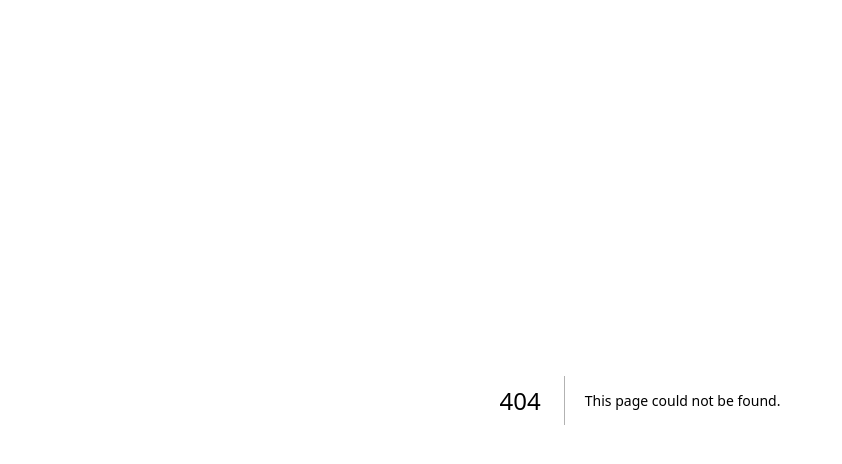
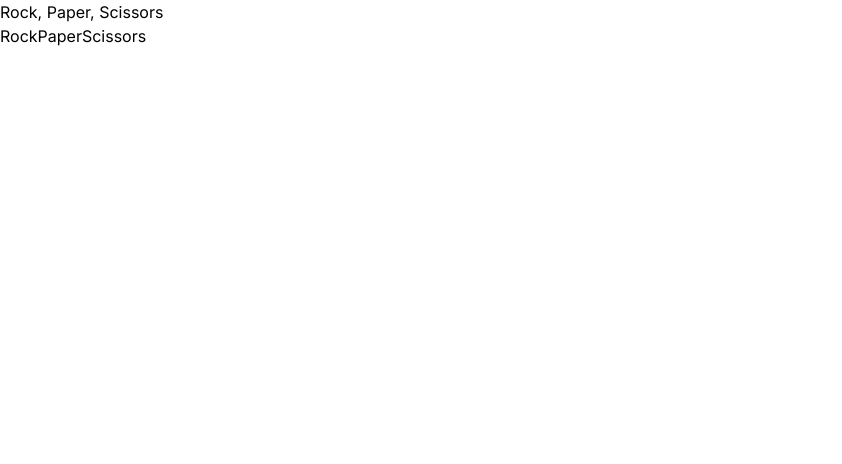
Before and after one commit to knaychuk/multi-project, a Next.js app: page /Rock-Paper-Scissors in a window 1280 px wide. Before the commit this address had no page. Shown: the top 464 px of the page, without its empty margins (0-842 px from the left). Built offline with nearby package versions, Linux system fonts and the light colour scheme.

Commit message:
started rock paper scissors game

```diff
--- /dev/null
+++ b/app/Rock-Paper-Scissors/page.jsx
@@ -0,0 +1,35 @@
+'use client'
+
+const RockPaperScissors = () => {
+
+  const handleChoice = (playerChoice) => {
+    const options = ["Rock", "Paper", "Scissors"]
+    const computerChoice = Math.floor(Math.random() * options.length)
+
+    console.log("Me " + playerChoice, options[playerChoice])
+    console.log("Computer " + computerChoice, options[computerChoice])
+
+
+    if (playerChoice === computerChoice) {
+      console.log("Tied")
+    } else if (playerChoice === 0 && computerChoice === 2) {
+      console.log("You Win")
+    } else if (playerChoice === 1 && computerChoice === 0) {
+      console.log("You Win")
+    } else if (playerChoice === 2 && computerChoice === 1) {
+      console.log("You Win")
+    } else {
+      console.log("You Lose")
+    }
+  }
+
+  return (
+    <div>
+      <h1>Rock, Paper, Scissors</h1>
+      <button onClick={() => handleChoice(0)}>Rock</button>
+      <button onClick={() => handleChoice(1)}>Paper</button>
+      <button onClick={() => handleChoice(2)}>Scissors</button>
+    </div>
+  )
+}
+export default RockPaperScissors
--- a/components/Projects.jsx
+++ b/components/Projects.jsx
@@ -1,9 +1,10 @@
 import ProjectCard from "./ProjectCard"
 
 const Projects = () => {
+
   return (
     <div className="grid grid-cols-4 gap-6 mt-24"> {/* Projects Container */}
-        <ProjectCard title="Mines Game" url="/Mines-Game" img="/testImage.png"/>
+        <ProjectCard title="Rock, Paper, Scissors" url="/Rock-Paper-Scissors" img="/testImage.png"/>
         <ProjectCard title="Mines Game" url="/Mines-Game" img="/testImage.png"/>
         <ProjectCard title="Mines Game" url="/Mines-Game" img="/testImage.png"/>
         <ProjectCard title="Mines Game" url="/Mines-Game" img="/testImage.png"/>
```
